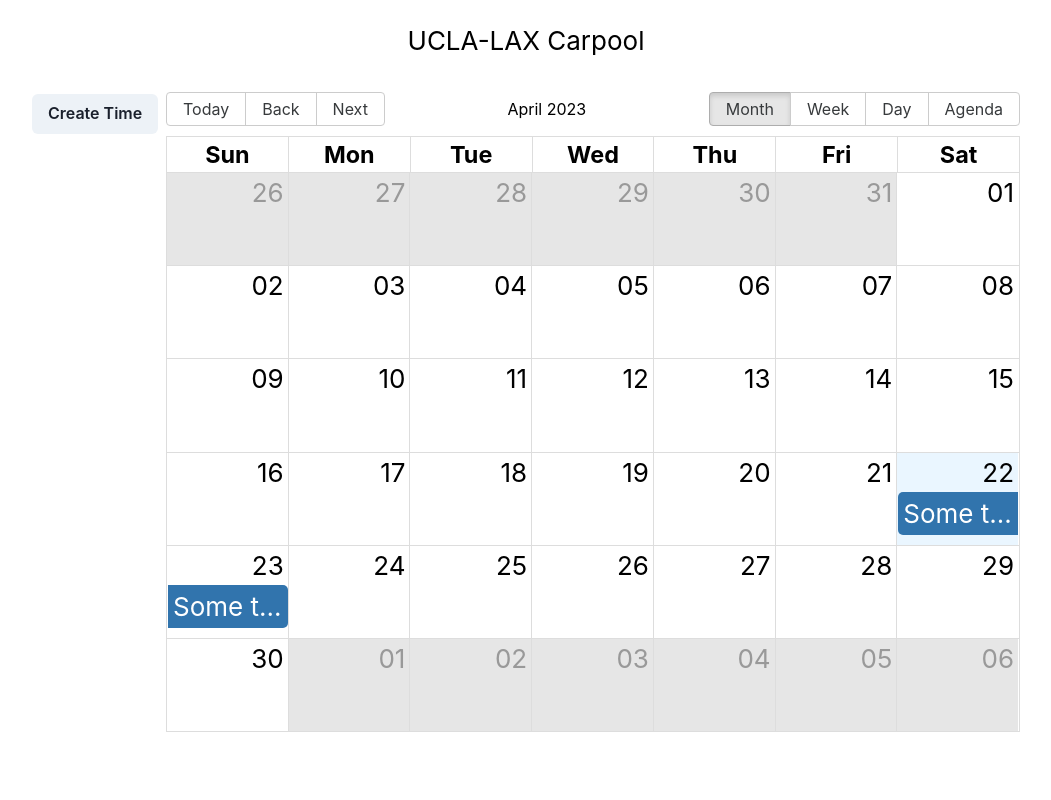
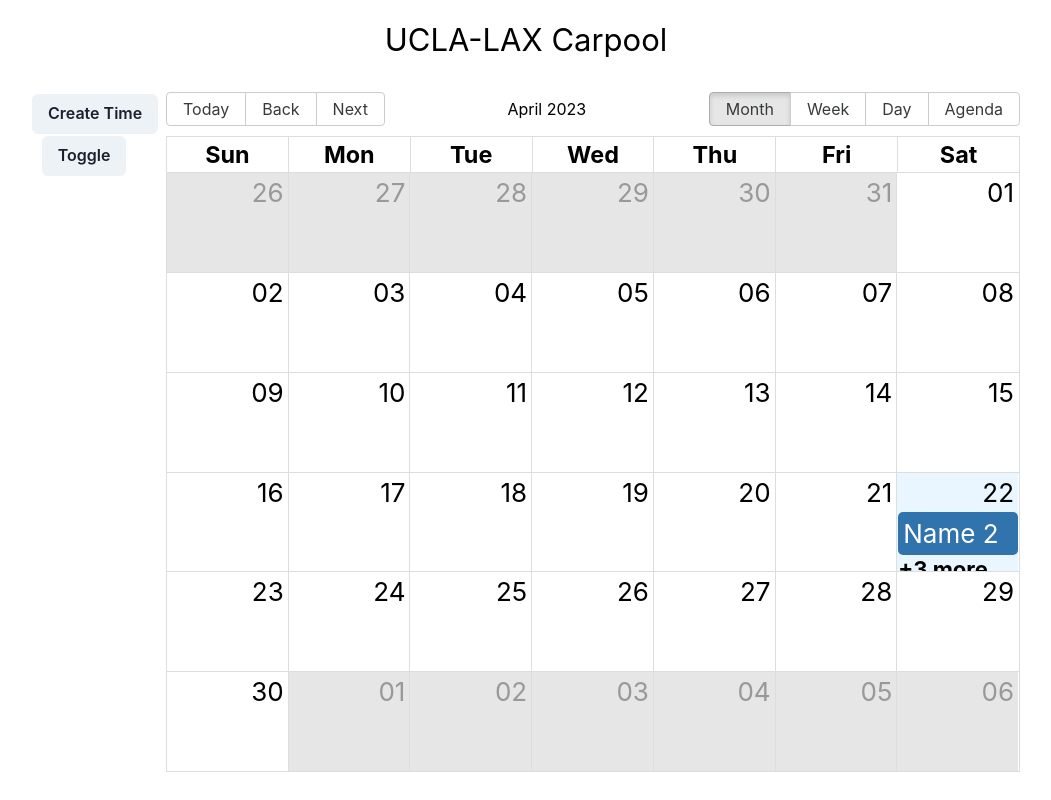
Before and after one commit to evancoons22/ucla-carpool, a React (Create React App) app in the folder front/: page / in a window 1280 px wide. Shown: the whole page, without its empty margins (114-1165 px from the left). Built offline with nearby package versions, Linux system fonts and the light colour scheme.

Commit message:
toggle works lets go

```diff
--- a/front/src/App.css
+++ b/front/src/App.css
@@ -21,7 +21,7 @@
   flex-direction: row;
   align-items: center;
   justify-content: center;
-  font-size: calc(10px + 2vmin);
+  font-size: calc(15px + 2vmin);
   color: black;
 }
 
@@ -29,7 +29,7 @@
   background-color: #fffff;
   min-height: 90vh;
   display: grid;
-  grid-template-columns: 10% [col-start] 10% [col-start] auto [col-start] 10% [col-start];
+  grid-template-columns: 10% [col-start] 10% [col-start] auto [col-start] 10%;
   font-size: calc(10px + 2vmin);
   color: black;
   gap: 6px;
--- a/front/src/App.js
+++ b/front/src/App.js
@@ -1,9 +1,28 @@
+import { Button  } from '@chakra-ui/react'
 import './App.css';
 import EnterDetails from './components/EnterDetails.js';
 //import DisplayTable from './components/DisplayTable.js';
 import MyCalendar from './components/Calendar.js';
+import { useState }  from 'react';
+import arrivals from './testdata/arrivals.js';
+import departures from './testdata/departures.js';
 
 function App() {
+  const [dataindex, setDataIndex] = useState(0);
+  const [currentdata, setCurrentData] = useState(arrivals);
+
+   function handleToggleClick() {
+
+       if (dataindex === 0) {
+           setDataIndex(1);
+           setCurrentData(departures);
+       } else {
+           setDataIndex(0);
+           setCurrentData(arrivals);
+       }
+
+    }
+
   return (
     <div className="App">
 
@@ -14,12 +33,15 @@ function App() {
       </header>
 
       <body className = 'body'>
+          <div className = 'toggle'>
+          </div>
           <div className = 'submit'>
               <EnterDetails />
+              <Button onClick = {handleToggleClick}> Toggle </Button>
           </div>
-      <div className = 'calendar'>
-      <MyCalendar />
-      </div>
+          <div className = 'calendar'>
+              <MyCalendar currentdata = {currentdata} />
+          </div>
       {/* <div className = 'table'>
               <DisplayTable />
           </div>
--- a/front/src/components/Calendar.js
+++ b/front/src/components/Calendar.js
@@ -2,31 +2,24 @@ import { Calendar, momentLocalizer } from 'react-big-calendar';
 import moment from 'moment';
 import 'react-big-calendar/lib/css/react-big-calendar.css';
 
+const MyCalendar = (props) => {
 
-const MyCalendar = () => {
+    const localizer = momentLocalizer(moment);
+    const currentdata = props.currentdata;
 
-    const localizer = momentLocalizer(moment)
-
-    const myEventsList = [
-            {
-                start: moment().toDate(),
-                end: moment()
-                .add(1, "days")
-                .toDate(),
-                title: "Some title"
-            }
-    ];
 
     return  (
+
         <div>
         <Calendar
-            localizer={localizer}
-            events = {myEventsList}
-            startAccessor="start"
-            endAccessor="end"
-            style={{ height: "80vh" }}
+        localizer={localizer}
+        events = {currentdata}
+        startAccessor="start"
+        endAccessor="end"
+        style={{ height: "85vh" }}
         />
         </div>
+
     )
 
 }
--- /dev/null
+++ b/front/src/testdata/arrivals.js
@@ -0,0 +1,25 @@
+import moment from 'moment';
+const arrivals = [
+
+    {
+        title: 'Name 1',
+        start:  moment('2023-04-22 15:45').toDate(),
+        end:  moment('2023-04-22 16:45').toDate(),
+    },
+    {
+        title: 'Name 2',
+        start:  moment('2023-04-22 7:45').toDate(),
+        end:  moment('2023-04-22 8:45').toDate(),
+    },
+    {
+        title: 'Name 3',
+        start:  moment('2023-04-22 10:45').toDate(),
+        end:  moment('2023-04-22 11:45').toDate(),
+    },
+    {
+        title: 'Name 4',
+        start:  moment('2023-04-22 14:15').toDate(),
+        end:  moment('2023-04-22 15:15').toDate()
+    },
+]
+export default arrivals;
--- /dev/null
+++ b/front/src/testdata/departures.js
@@ -0,0 +1,25 @@
+import moment from 'moment';
+const departures = [
+
+    {
+        title: 'Name 5',
+        start:  moment('2023-04-22 5:45').toDate(),
+        end:  moment('2023-04-22 6:45').toDate(),
+    },
+    {
+        title: 'Name 6',
+        start:  moment('2023-04-22 17:45').toDate(),
+        end:  moment('2023-04-22 18:45').toDate(),
+    },
+    {
+        title: 'Name 7',
+        start:  moment('2023-04-22 10:20').toDate(),
+        end:  moment('2023-04-22 11:20').toDate(),
+    },
+    {
+        title: 'Name 8',
+        start:  moment('2023-04-22 14:30').toDate(),
+        end:  moment('2023-04-22 15:30').toDate()
+    },
+]
+export default departures;
```
